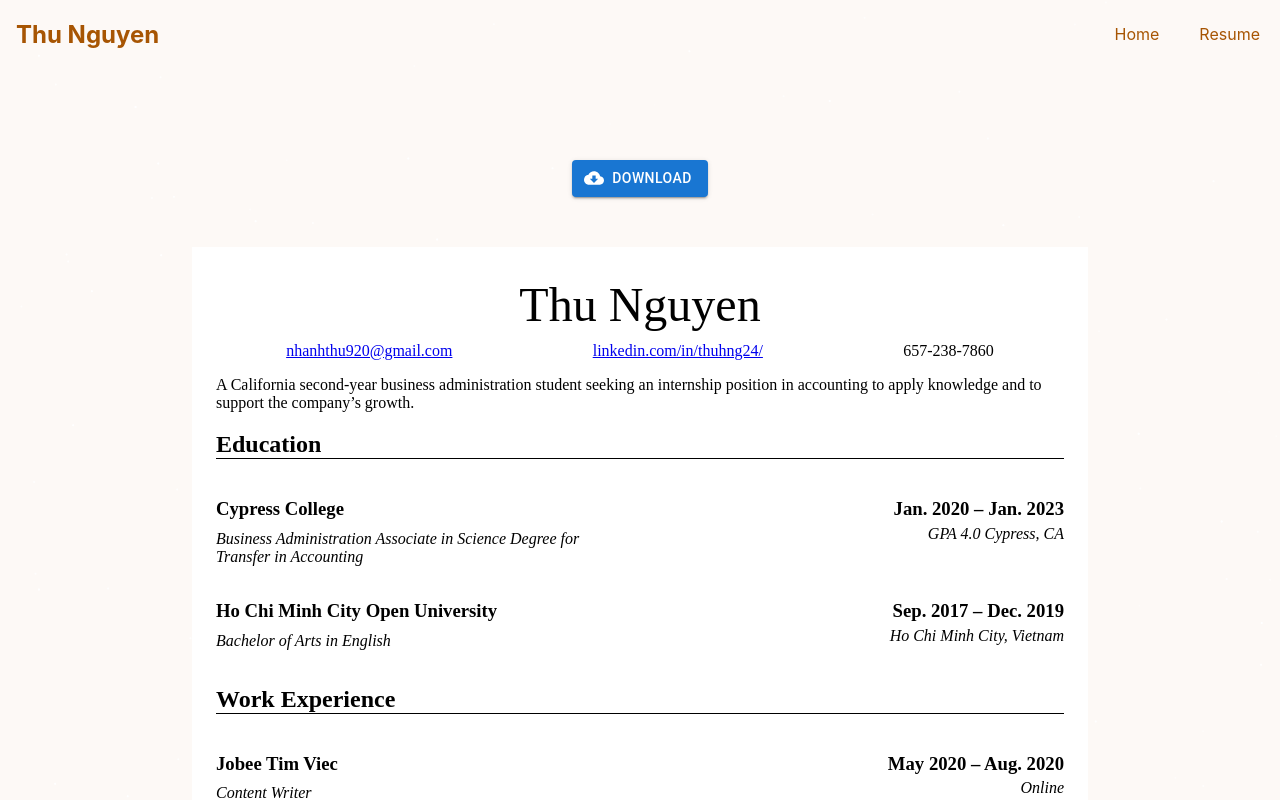
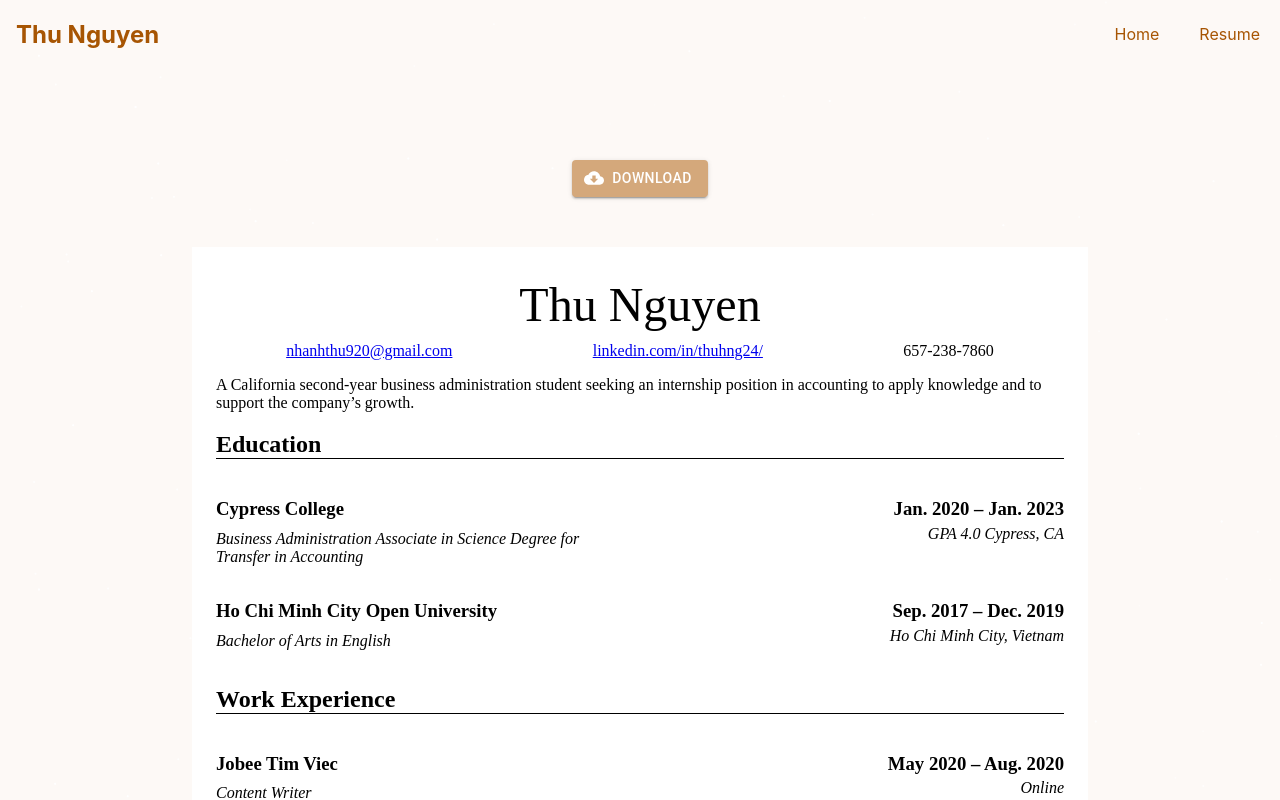
Before and after one commit to Brian-E-Nguyen/Thu-Website, a React (Create React App) app: page /resume in a window 1280 px wide. Shown: the top 800 px of the page. Built offline with nearby package versions, Linux system fonts and the light colour scheme.

Commit message:
changed colors

```diff
--- a/src/components/Home/ProfilePicture.css
+++ b/src/components/Home/ProfilePicture.css
@@ -2,7 +2,7 @@
   border-radius: 50%;
   max-width: 500px;
   max-height: 300px;
-  border: 2px solid #79c2d0;
+  border: 2px solid #a75503;
   display: block;
   margin: auto;
   position: relative;
--- a/src/components/UI/DownloadButton.css
+++ b/src/components/UI/DownloadButton.css
@@ -1,3 +1,7 @@
 .download-button {
   text-decoration: none;
 }
+
+.MuiButton-root {
+  background-color: #d4a87b !important;
+}
```
